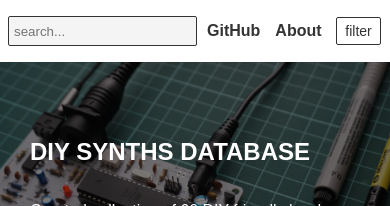
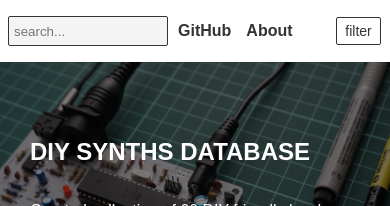
Before and after one commit to Atarity/jekyll-list, a Jekyll site: the page built from index.html, in a window 390 px wide. Shown: the top 206 px of the page. Built offline with Jekyll 4.4.1, drawn with Linux system fonts in a browser that asks for light colours; some of the changed text lies outside the part shown.

Commit message:
styling improvements

```diff
--- a/_includes/footer.html
+++ b/_includes/footer.html
@@ -28,8 +28,8 @@
                 {"name": "Author", "field": "author", "type": "select", "hint": "(Nik)name of creator, company or collective."},
             ],
             menu: [
-                {name: "GitHub", url: "https://github.com/Atarity/diy-synths"},
-                {name: "About", url: "{{ site.baseurl }}/about"}
+                {name: "GitHub", url: "https://github.com/Atarity/diy-synths", target: "_blank"},
+                {name: "About", url: "{{ site.baseurl }}/about", target: "_self"}
             ]
         });
 
--- a/_layouts/post.html
+++ b/_layouts/post.html
@@ -9,12 +9,12 @@ layout: none
         <div class="item-wrap" style="display: flex;">
             <div class="item-inner">
                 <div class="item-name">{{ page.name }}</div>
+                <div class="item-field item-description">{{ page.description }}</div>
 
                 <div class="item-field item-image">
                     <img src="{{ page.pic }}" />
                 </div>
 
-                <div class="item-field item-description">{{ page.description }}</div>
                 <div class="item-field item-notes">{{ page.notes }}</div>
 
                 <div class="item-field item-tags">
--- a/index.html
+++ b/index.html
@@ -10,7 +10,7 @@ title: DIY synths DB
     <div class="jlist-header-img" style="background-image: url({{ site.header_pic }});">
         <div class="jlist-header-img-inner">
             <h2 class="title"></h2>
-            <p>Curated collection of <span class="total">-</span> DIY-friendly hardware synthesizers and related musical equipment you can build on your own. All open source.</p>
+            <p> Curated collection of {{ site.posts | size }} DIY-friendly hardware synthesizers and related musical equipment you can build on your own. All open source.</p>
         </div>
     </div>
 
--- a/jlist.js
+++ b/jlist.js
@@ -158,7 +158,7 @@ class JList {
                 m = this.menu[m];
 
                 let li = document.createElement("li");
-                li.innerHTML = `<li><a href="${m.url}" target="_blank">${m.name}</a></li>`;
+                li.innerHTML = `<li><a href="${m.url}" target="${m.target}">${m.name}</a></li>`;
 
                 ul.appendChild(li);
 
@@ -442,7 +442,7 @@ class JList {
         let item = this._db[0],
         fieldsQty = 0, field, f, div;
 
-        document.querySelector(".total").textContent = this._db.length;
+        //document.querySelector(".total").textContent = this._db.length;
 
         this.asideEl.innerHTML = '';
 
@@ -528,7 +528,7 @@ class JList {
             }
 
             element.addEventListener("click", hintToggle);
-            element.addEventListener("mouseover", hintToggle);
+            //element.addEventListener("mouseover", hintToggle);
             element.addEventListener("mouseout", hintToggleOff);
 
         });
--- a/styles.css
+++ b/styles.css
@@ -54,12 +54,14 @@ html, body {
     border-color: #333;
     appearance: none;
     height: 30px;
+    flex: 0 1 13.5rem;
+    min-width: 8rem;
 }
 
 .jlist-wrap aside {
     max-width: 15rem;
     height: calc(100vh - 30px);
-    padding: .5rem;
+    padding: .5rem 1rem .5rem .5rem;
     position: sticky;
     scrollbar-width: none;
     overflow-y: auto;
@@ -315,6 +317,7 @@ html, body {
 .jlist-wrap .item-description {
     font-size: 2em;
     font-weight: 100;
+    margin-top: -10px;
 }
 
 .jlist-wrap .item-notes {
@@ -599,11 +602,12 @@ footer {
 
 .jlist-wrap h3 {
     position: relative;
+    display: flex;
+    align-items: center;
+    gap: 10px;
 }
 
 .jlist-wrap h3 span {
-    position: absolute;
-    right: 0;
     font-size: 10px;
     width: 15px;
     height: 15px;
@@ -695,8 +699,9 @@ footer {
 
     .filter .jlist-wrap aside {
         display: block;
-        margin-top: 45px;
+        margin-top: 55px;
         z-index: 100;
+        padding: .5rem;
     }
 
     .jlist-wrap .grid {
@@ -806,4 +811,9 @@ footer {
         text-align: center;
     }
 
+    .jlist-wrap input.searchbox {
+        flex: 0 1 10rem;
+        min-width: 8rem;
+    }
+
 }
```
